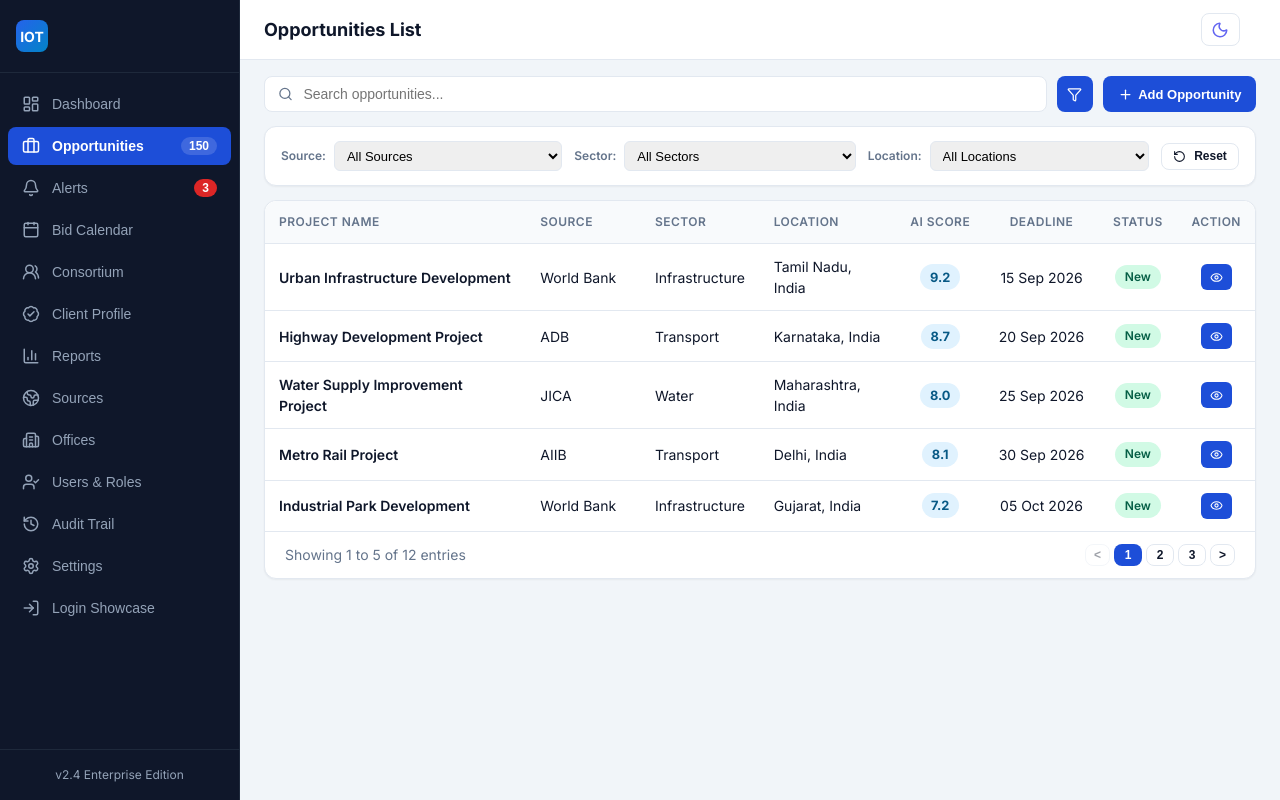
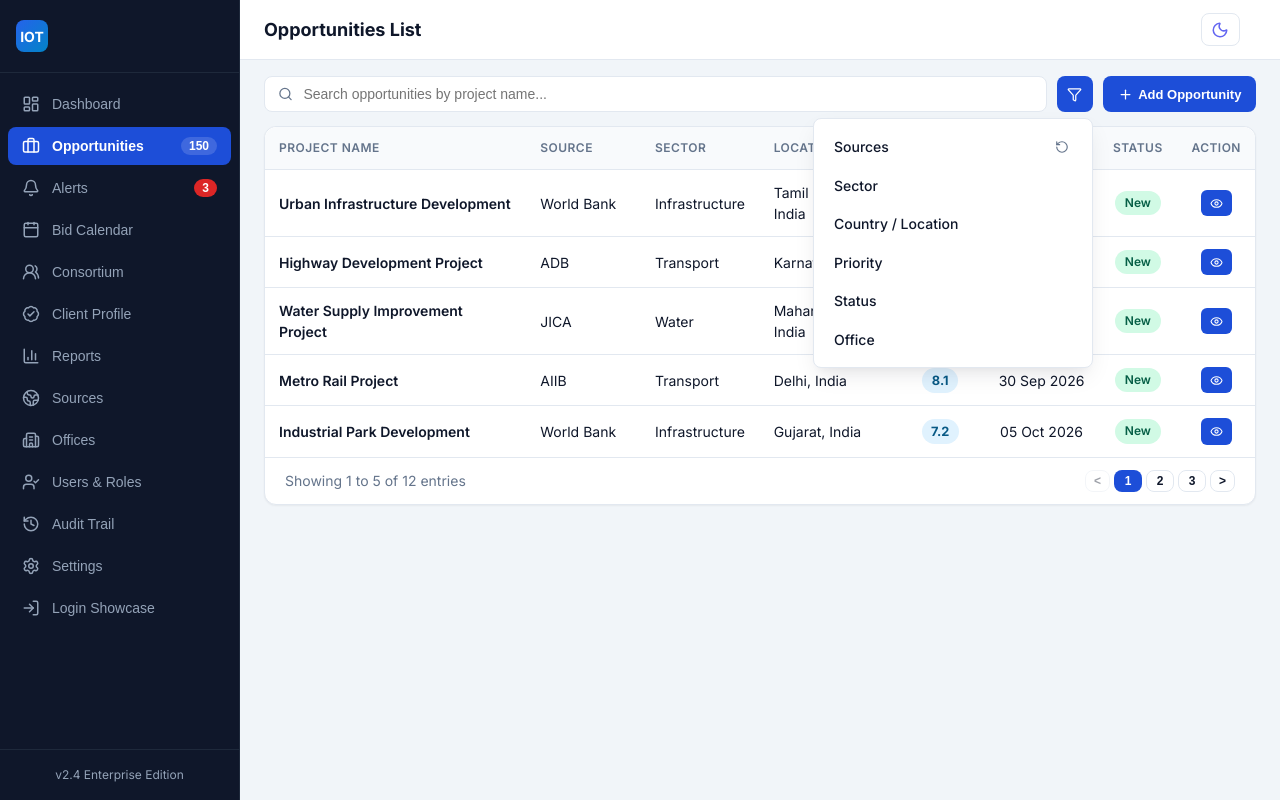
Before and after one commit to sakishnu50/Tender_Association, a React (Vite) app: page /opportunities in a window 1280 px wide. Both pictures are taken after a click on the button 1074 px from the left and 94 px from the top of the page. Built offline with nearby package versions, Linux system fonts and the light colour scheme.

Commit message:
changes made

```diff
--- a/src/views/OpportunitiesListView.jsx
+++ b/src/views/OpportunitiesListView.jsx
@@ -1,6 +1,7 @@
-import React, { useState } from 'react';
-import { Search, Filter, Plus, RotateCcw } from 'lucide-react';
-import { mockOpportunities } from '../data/mockData';
+import React, { useState, useMemo, useRef, useEffect } from 'react';
+import { useSearchParams } from 'react-router-dom';
+import { Search, Filter, Plus, RotateCcw, Check } from 'lucide-react';
+import { mockOpportunities, mockOffices } from '../data/mockData';
 import { useOpportunities, useCreateOpportunity } from '../hooks/useApiQueries';
 
 import OpportunityTable from '../components/OpportunityTable';
@@ -12,18 +13,155 @@ export default function OpportunitiesListView({ onSelectOpportunity }) {
   const opportunitiesList = fetchedOpps || mockOpportunities;
 
   const [isAddModalOpen, setIsAddModalOpen] = useState(false);
-  const [searchTerm, setSearchTerm] = useState('');
   const [showFilters, setShowFilters] = useState(false);
-  const [sourceFilter, setSourceFilter] = useState('');
-  const [sectorFilter, setSectorFilter] = useState('');
-  const [locationFilter, setLocationFilter] = useState('');
-  const [statusFilter, setStatusFilter] = useState('');
+  const [expandedFilter, setExpandedFilter] = useState(null);
+
+  const filterDropdownRef = useRef(null);
+
+  // Close dropdown when clicking outside
+  useEffect(() => {
+    const handleClickOutside = (event) => {
+      if (filterDropdownRef.current && !filterDropdownRef.current.contains(event.target)) {
+        setShowFilters(false);
+      }
+    };
+    if (showFilters) {
+      document.addEventListener('mousedown', handleClickOutside);
+    }
+    return () => {
+      document.removeEventListener('mousedown', handleClickOutside);
+    };
+  }, [showFilters]);
+
+  const [searchParams, setSearchParams] = useSearchParams();
+
+  // Read URL query parameters
+  const sourceFilter = searchParams.get('source') || '';
+  const sectorFilter = searchParams.get('sector') || '';
+  const locationFilter = searchParams.get('location') || '';
+  const priorityFilter = searchParams.get('priority') || '';
+  const statusFilter = searchParams.get('status') || '';
+  const officeFilter = searchParams.get('office') || '';
+  const searchTerm = searchParams.get('search') || searchParams.get('q') || '';
+
+  const handleSearchChange = (val) => {
+    setSearchParams((prev) => {
+      const next = new URLSearchParams(prev);
+      if (val) {
+        next.set('search', val);
+      } else {
+        next.delete('search');
+        next.delete('q');
+      }
+      return next;
+    }, { replace: true });
+  };
+
+  const handleFilterSelect = (key, val) => {
+    setSearchParams((prev) => {
+      const next = new URLSearchParams(prev);
+      const currentVal = next.get(key) || '';
+      if (currentVal.toLowerCase() === val.toLowerCase()) {
+        next.delete(key);
+      } else {
+        next.set(key, val);
+      }
+      return next;
+    });
+  };
+
+  const resetFilters = () => {
+    setSearchParams(new URLSearchParams());
+  };
+
+  // Dynamic Options derived from data
+  const sourceOptions = useMemo(() => {
+    const set = new Set();
+    opportunitiesList.forEach((item) => {
+      if (item.source) set.add(item.source);
+    });
+    return Array.from(set);
+  }, [opportunitiesList]);
+
+  const sectorOptions = useMemo(() => {
+    const set = new Set();
+    opportunitiesList.forEach((item) => {
+      if (item.sector) set.add(item.sector);
+    });
+    return Array.from(set);
+  }, [opportunitiesList]);
+
+  const locationOptions = useMemo(() => {
+    const set = new Set();
+    opportunitiesList.forEach((item) => {
+      if (item.location) {
+        const primaryLoc = item.location.split(',')[0].trim();
+        if (primaryLoc) set.add(primaryLoc);
+      }
+      if (item.country) {
+        set.add(item.country);
+      }
+    });
+    return Array.from(set);
+  }, [opportunitiesList]);
+
+  const priorityOptions = useMemo(() => {
+    const set = new Set();
+    opportunitiesList.forEach((item) => {
+      if (item.priority) {
+        const formatted = item.priority.charAt(0).toUpperCase() + item.priority.slice(1).toLowerCase();
+        set.add(formatted);
+      }
+    });
+    ['High', 'Medium', 'Low'].forEach((p) => set.add(p));
+    return Array.from(set);
+  }, [opportunitiesList]);
+
+  const statusOptions = useMemo(() => {
+    const set = new Set();
+    opportunitiesList.forEach((item) => {
+      if (item.status) set.add(item.status);
+    });
+    ['New', 'Pursued', 'Declined'].forEach((s) => set.add(s));
+    return Array.from(set);
+  }, [opportunitiesList]);
+
+  const officeOptions = useMemo(() => {
+    const set = new Set();
+    opportunitiesList.forEach((item) => {
+      if (item.office) set.add(item.office);
+    });
+    if (Array.isArray(mockOffices)) {
+      mockOffices.forEach((off) => {
+        if (off.name) set.add(off.name);
+      });
+    }
+    return Array.from(set);
+  }, [opportunitiesList]);
+
+  const filterCategories = [
+    { id: 'source', label: 'Sources', options: sourceOptions, selected: sourceFilter },
+    { id: 'sector', label: 'Sector', options: sectorOptions, selected: sectorFilter },
+    { id: 'location', label: 'Country / Location', options: locationOptions, selected: locationFilter },
+    { id: 'priority', label: 'Priority', options: priorityOptions, selected: priorityFilter },
+    { id: 'status', label: 'Status', options: statusOptions, selected: statusFilter },
+    { id: 'office', label: 'Office', options: officeOptions, selected: officeFilter }
+  ];
+
+  const activeFilterCount = [
+    sourceFilter,
+    sectorFilter,
+    locationFilter,
+    priorityFilter,
+    statusFilter,
+    officeFilter
+  ].filter(Boolean).length;
 
   const handleAddOpportunity = async (newOpportunity) => {
     await createMutation.mutateAsync(newOpportunity);
   };
 
-  const filteredOpps = opportunitiesList.filter(item => {
+  const filteredOpps = opportunitiesList.filter((item) => {
     if (searchTerm) {
       const term = searchTerm.toLowerCase();
       const name = (item.name || item.title || '').toLowerCase();
@@ -34,22 +172,47 @@ export default function OpportunitiesListView({ onSelectOpportunity }) {
         return false;
       }
     }
-    if (sourceFilter && item.source !== sourceFilter) return false;
-    if (sectorFilter && item.sector !== sectorFilter) return false;
-    if (locationFilter && (item.location !== locationFilter && !item.location?.includes(locationFilter))) return false;
-    if (statusFilter && item.status !== statusFilter) return false;
+
+    if (sourceFilter && (item.source || '').toLowerCase() !== sourceFilter.toLowerCase()) {
+      return false;
+    }
+
+    if (sectorFilter && (item.sector || '').toLowerCase() !== sectorFilter.toLowerCase()) {
+      return false;
+    }
+
+    if (locationFilter) {
+      const itemLoc = (item.location || '').toLowerCase();
+      const itemCountry = (item.country || '').toLowerCase();
+      const filterLoc = locationFilter.toLowerCase();
+      if (!itemLoc.includes(filterLoc) && !itemCountry.includes(filterLoc)) {
+        return false;
+      }
+    }
+
+    if (priorityFilter && (item.priority || '').toLowerCase() !== priorityFilter.toLowerCase()) {
+      return false;
+    }
+
+    if (statusFilter && (item.status || '').toLowerCase() !== statusFilter.toLowerCase()) {
+      return false;
+    }
+
+    if (officeFilter) {
+      const derivedOffice = item.office || (
+        item.location?.includes('Tamil Nadu') ? 'Chennai' :
+        item.location?.includes('Karnataka') ? 'Bangalore' :
+        item.location?.includes('Maharashtra') ? 'Mumbai' :
+        item.location?.includes('Delhi') ? 'Delhi' :
+        item.location?.includes('Gujarat') ? 'Kolkata' : ''
+      );
+      if (derivedOffice.toLowerCase() !== officeFilter.toLowerCase()) {
+        return false;
+      }
+    }
+
     return true;
   });
-
-  const resetFilters = () => {
-    setSearchTerm('');
-    setSourceFilter('');
-    setSectorFilter('');
-    setLocationFilter('');
-    setStatusFilter('');
-  };
-
-  const hasActiveFilters = Boolean(sourceFilter || sectorFilter || locationFilter || statusFilter);
 
   return (
     <div className="page-container" style={{ padding: '1rem 1.5rem', gap: '0.875rem', width: '100%', boxSizing: 'border-box' }}>
@@ -64,9 +227,9 @@ export default function OpportunitiesListView({ onSelectOpportunity }) {
           />
           <input
             type="text"
-            placeholder="Search opportunities..."
+            placeholder="Search opportunities by project name..."
             value={searchTerm}
-            onChange={(e) => setSearchTerm(e.target.value)}
+            onChange={(e) => handleSearchChange(e.target.value)}
             style={{
               width: '100%',
               height: '36px',
@@ -82,26 +245,188 @@ export default function OpportunitiesListView({ onSelectOpportunity }) {
           />
         </div>
 
-        {/* Filter Icon Button (Icon only) */}
+        {/* Filter Button & Floating Dropdown Container */}
+        <div ref={filterDropdownRef} style={{ position: 'relative', display: 'inline-flex' }}>
+          {/* Filter Icon Button */}
           <button
             type="button"
-          className={`btn ${showFilters || hasActiveFilters ? 'btn-primary' : 'btn-outline'}`}
+            className={`btn ${showFilters || activeFilterCount > 0 ? 'btn-primary' : 'btn-outline'}`}
             style={{
               height: '36px',
-            width: '36px',
-            padding: 0,
+              padding: activeFilterCount > 0 ? '0 0.65rem' : '0',
+              width: activeFilterCount > 0 ? 'auto' : '36px',
               display: 'inline-flex',
               alignItems: 'center',
               justifyContent: 'center',
+              gap: '0.35rem',
               borderRadius: 'var(--radius-md, 6px)',
               flexShrink: 0
             }}
             onClick={() => setShowFilters((prev) => !prev)}
             title="Filter options"
             aria-label="Filter options"
+            aria-expanded={showFilters}
           >
             <Filter size={15} />
+            {activeFilterCount > 0 && (
+              <span style={{ fontSize: '0.75rem', fontWeight: '700', lineHeight: 1 }}>
+                {activeFilterCount}
+              </span>
+            )}
           </button>
+
+          {/* Floating Dropdown Filter Panel */}
+          {showFilters && (
+            <div
+              className="card"
+              style={{
+                position: 'absolute',
+                top: 'calc(100% + 6px)',
+                right: 0,
+                zIndex: 1000,
+                width: '280px',
+                padding: '0.625rem 0.75rem',
+                borderRadius: 'var(--radius-md, 8px)',
+                border: '1px solid var(--border-color)',
+                backgroundColor: 'var(--bg-card)',
+                boxShadow: 'var(--shadow-lg, 0 10px 25px -5px rgba(0, 0, 0, 0.2))',
+                display: 'flex',
+                flexDirection: 'column',
+                gap: '0.2rem'
+              }}
+            >
+              {filterCategories.map((cat, idx) => {
+                const isExpanded = expandedFilter === cat.id;
+                const isSelected = Boolean(cat.selected);
+
+                return (
+                  <div key={cat.id} style={{ display: 'flex', flexDirection: 'column' }}>
+                    {/* Filter Item Row */}
+                    <div
+                      onClick={() => setExpandedFilter(isExpanded ? null : cat.id)}
+                      style={{
+                        display: 'flex',
+                        alignItems: 'center',
+                        justifyContent: 'space-between',
+                        padding: '0.45rem 0.5rem',
+                        borderRadius: 'var(--radius-sm, 6px)',
+                        cursor: 'pointer',
+                        fontWeight: isSelected ? '600' : '500',
+                        fontSize: '0.875rem',
+                        color: isSelected ? 'var(--primary)' : 'var(--text-main)',
+                        backgroundColor: isExpanded
+                          ? 'var(--bg-subtle)'
+                          : 'transparent',
+                        userSelect: 'none',
+                        transition: 'background-color 0.15s ease'
+                      }}
+                    >
+                      <div style={{ display: 'flex', alignItems: 'center', gap: '0.5rem' }}>
+                        <span>{cat.label}</span>
+                        {isSelected && (
+                          <span
+                            style={{
+                              fontSize: '0.75rem',
+                              color: 'var(--primary)',
+                              fontWeight: '600'
+                            }}
+                          >
+                            ({cat.selected})
+                          </span>
+                        )}
+                      </div>
+
+                      {/* Reset/Refresh icon inside first row as per reference sketch */}
+                      {idx === 0 ? (
+                        <button
+                          type="button"
+                          onClick={(e) => {
+                            e.stopPropagation();
+                            resetFilters();
+                          }}
+                          title="Reset all filters"
+                          aria-label="Reset all filters"
+                          style={{
+                            background: 'none',
+                            border: 'none',
+                            cursor: 'pointer',
+                            padding: '0.2rem',
+                            display: 'inline-flex',
+                            alignItems: 'center',
+                            justifyContent: 'center',
+                            color: activeFilterCount > 0 ? 'var(--primary)' : 'var(--text-muted)',
+                            borderRadius: '4px'
+                          }}
+                        >
+                          <RotateCcw size={14} />
+                        </button>
+                      ) : null}
+                    </div>
+
+                    {/* Expandable Filter Options Box directly below filter item */}
+                    {isExpanded && (
+                      <div
+                        style={{
+                          margin: '0.25rem 0 0.4rem 0',
+                          padding: '0.25rem',
+                          border: '1px solid var(--border-color)',
+                          borderRadius: 'var(--radius-sm, 6px)',
+                          backgroundColor: 'var(--bg-subtle)',
+                          display: 'flex',
+                          flexDirection: 'column',
+                          gap: '0.15rem',
+                          maxHeight: '170px',
+                          overflowY: 'auto'
+                        }}
+                      >
+                        {cat.options.map((opt) => {
+                          const optSelected =
+                            cat.selected &&
+                            (cat.selected.toLowerCase() === opt.toLowerCase() ||
+                             (cat.id === 'location' && opt.toLowerCase().includes(cat.selected.toLowerCase())));
+
+                          return (
+                            <div
+                              key={opt}
+                              onClick={() => handleFilterSelect(cat.id, opt)}
+                              style={{
+                                display: 'flex',
+                                alignItems: 'center',
+                                gap: '0.45rem',
+                                padding: '0.35rem 0.5rem',
+                                borderRadius: '4px',
+                                cursor: 'pointer',
+                                fontSize: '0.8125rem',
+                                color: optSelected ? 'var(--primary)' : 'var(--text-main)',
+                                backgroundColor: optSelected
+                                  ? 'var(--primary-light, rgba(29, 78, 216, 0.08))'
+                                  : 'transparent',
+                                fontWeight: optSelected ? '600' : '400',
+                                transition: 'background-color 0.15s ease'
+                              }}
+                            >
+                              <span
+                                style={{
+                                  width: '14px',
+                                  display: 'inline-flex',
+                                  alignItems: 'center',
+                                  justifyContent: 'center'
+                                }}
+                              >
+                                {optSelected ? <Check size={13} color="var(--primary)" /> : null}
+                              </span>
+                              <span>{opt}</span>
+                            </div>
+                          );
+                        })}
+                      </div>
+                    )}
+                  </div>
+                );
+              })}
+            </div>
+          )}
+        </div>
 
         {/* Compact Add Opportunity Button */}
         <button
@@ -125,60 +450,6 @@ export default function OpportunitiesListView({ onSelectOpportunity }) {
         </button>
       </div>
 
-      {/* Expandable Filter Toolbar */}
-      {showFilters && (
-        <div className="card" style={{ display: 'flex', flexWrap: 'wrap', gap: '0.75rem', alignItems: 'center', padding: '0.875rem 1rem' }}>
-          <div style={{ display: 'flex', alignItems: 'center', gap: '0.5rem', flex: 1, minWidth: '150px' }}>
-            <span style={{ fontSize: '0.75rem', fontWeight: '600', color: 'var(--text-muted)' }}>Source:</span>
-            <select
-              style={{ padding: '0.35rem 0.5rem', borderRadius: '6px', border: '1px solid var(--border-color)', fontSize: '0.8125rem', width: '100%' }}
-              value={sourceFilter}
-              onChange={(e) => setSourceFilter(e.target.value)}
-            >
-              <option value="">All Sources</option>
-              <option value="World Bank">World Bank</option>
-              <option value="ADB">ADB</option>
-              <option value="JICA">JICA</option>
-              <option value="AIIB">AIIB</option>
-            </select>
-          </div>
-
-          <div style={{ display: 'flex', alignItems: 'center', gap: '0.5rem', flex: 1, minWidth: '150px' }}>
-            <span style={{ fontSize: '0.75rem', fontWeight: '600', color: 'var(--text-muted)' }}>Sector:</span>
-            <select
-              style={{ padding: '0.35rem 0.5rem', borderRadius: '6px', border: '1px solid var(--border-color)', fontSize: '0.8125rem', width: '100%' }}
-              value={sectorFilter}
-              onChange={(e) => setSectorFilter(e.target.value)}
-            >
-              <option value="">All Sectors</option>
-              <option value="Infrastructure">Infrastructure</option>
-              <option value="Transport">Transport</option>
-              <option value="Water">Water</option>
-            </select>
-          </div>
-
-          <div style={{ display: 'flex', alignItems: 'center', gap: '0.5rem', flex: 1, minWidth: '150px' }}>
-            <span style={{ fontSize: '0.75rem', fontWeight: '600', color: 'var(--text-muted)' }}>Location:</span>
-            <select
-              style={{ padding: '0.35rem 0.5rem', borderRadius: '6px', border: '1px solid var(--border-color)', fontSize: '0.8125rem', width: '100%' }}
-              value={locationFilter}
-              onChange={(e) => setLocationFilter(e.target.value)}
-            >
-              <option value="">All Locations</option>
-              <option value="Tamil Nadu">Tamil Nadu</option>
-              <option value="Karnataka">Karnataka</option>
-              <option value="Maharashtra">Maharashtra</option>
-              <option value="Delhi">Delhi</option>
-              <option value="Gujarat">Gujarat</option>
-            </select>
-          </div>
-
-          <button className="btn btn-outline" onClick={resetFilters} style={{ padding: '0.35rem 0.7rem', fontSize: '0.75rem' }}>
-            <RotateCcw size={13} /> Reset
-          </button>
-        </div>
-      )}
-
       {/* TanStack Opportunities Data Table */}
       <OpportunityTable
         data={filteredOpps}
```
Lines whose indentation alone changed are shown as unchanged.
